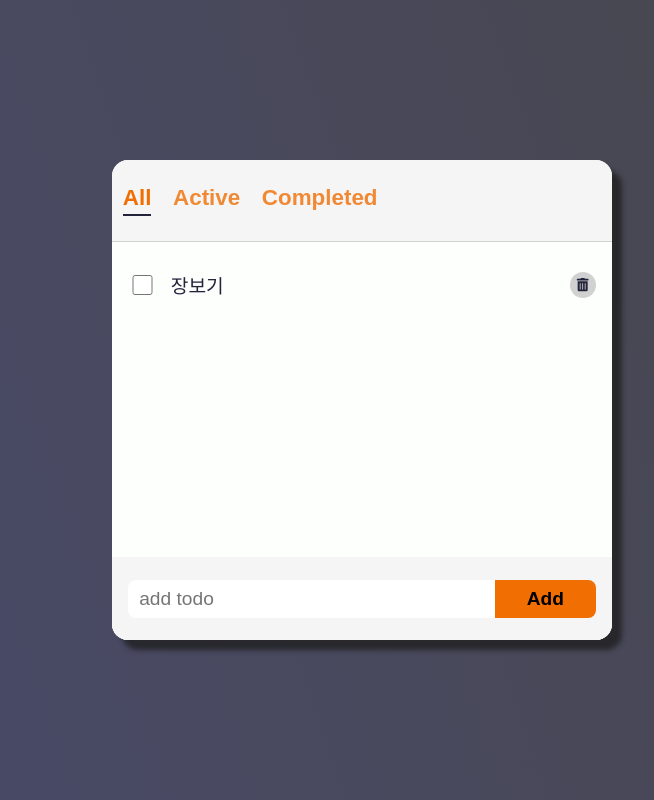
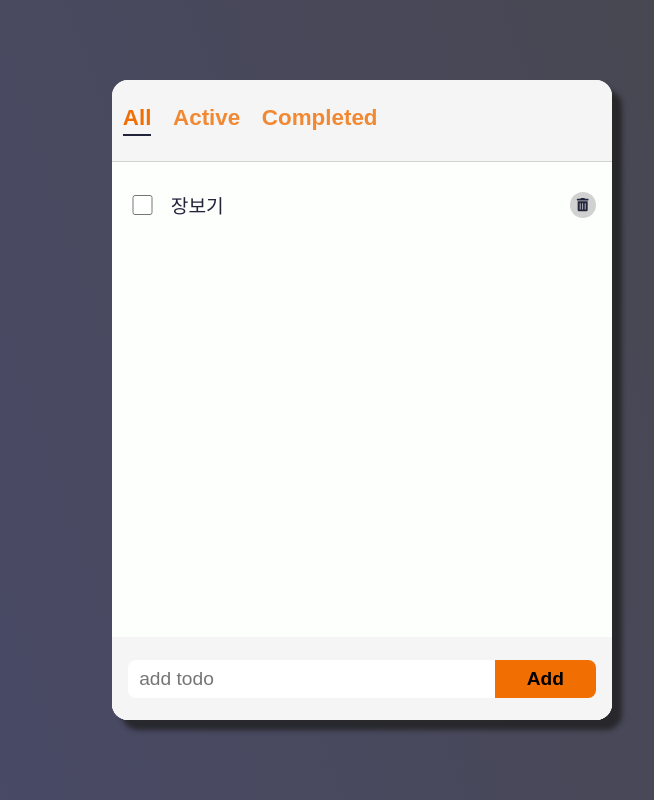
Before and after one commit to Lyuhitto/todo-list, a React (Create React App) app: page / in a window 1280 px wide. Shown: the whole page, without its empty margins (278-932 px from the left). Built offline with nearby package versions, Linux system fonts and the light colour scheme; the HTML template or start-up script is replaced by a standard one.

Commit message:
Update container size
Update container size.

```diff
--- a/src/index.css
+++ b/src/index.css
@@ -33,8 +33,8 @@ body {
 }
 
 #root {
-  width: 100%;
-  height: 60%;
+  width: 90%;
+  height: 80%;
   max-width: 500px;
   background-color: var(--color-bg-dark);
   border-radius: 1rem;
```
